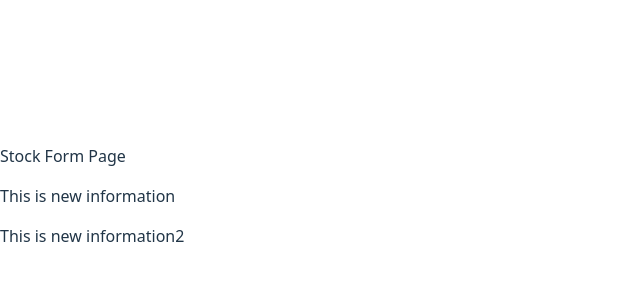
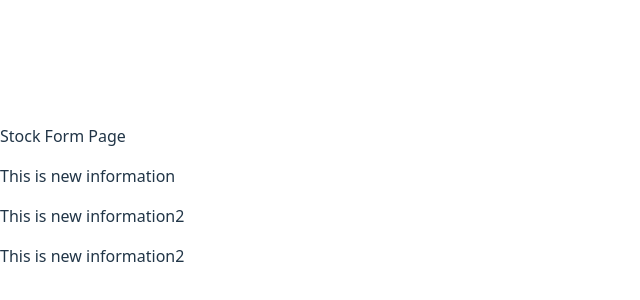
Before and after one commit to pawank505/testproject, a React app: page /stockform in a window 1280 px wide. Shown: the part 196-496 px from the top of the page, without its empty margins (0-640 px from the left). Built offline with nearby package versions, Linux system fonts and the light colour scheme; the HTML template or start-up script is replaced by a standard one.

Commit message:
SCRUM-14 New stock info added [auto-pr, taskcompleted, main]

```diff
--- a/src/components/Stockform.jsx
+++ b/src/components/Stockform.jsx
@@ -6,6 +6,7 @@ const Stockform = () => {
       Stock Form Page
       <p>This is new information</p>
       <p>This is new information2</p>
+      <p>This is new information2</p>
     </div>
   );
 };
```
